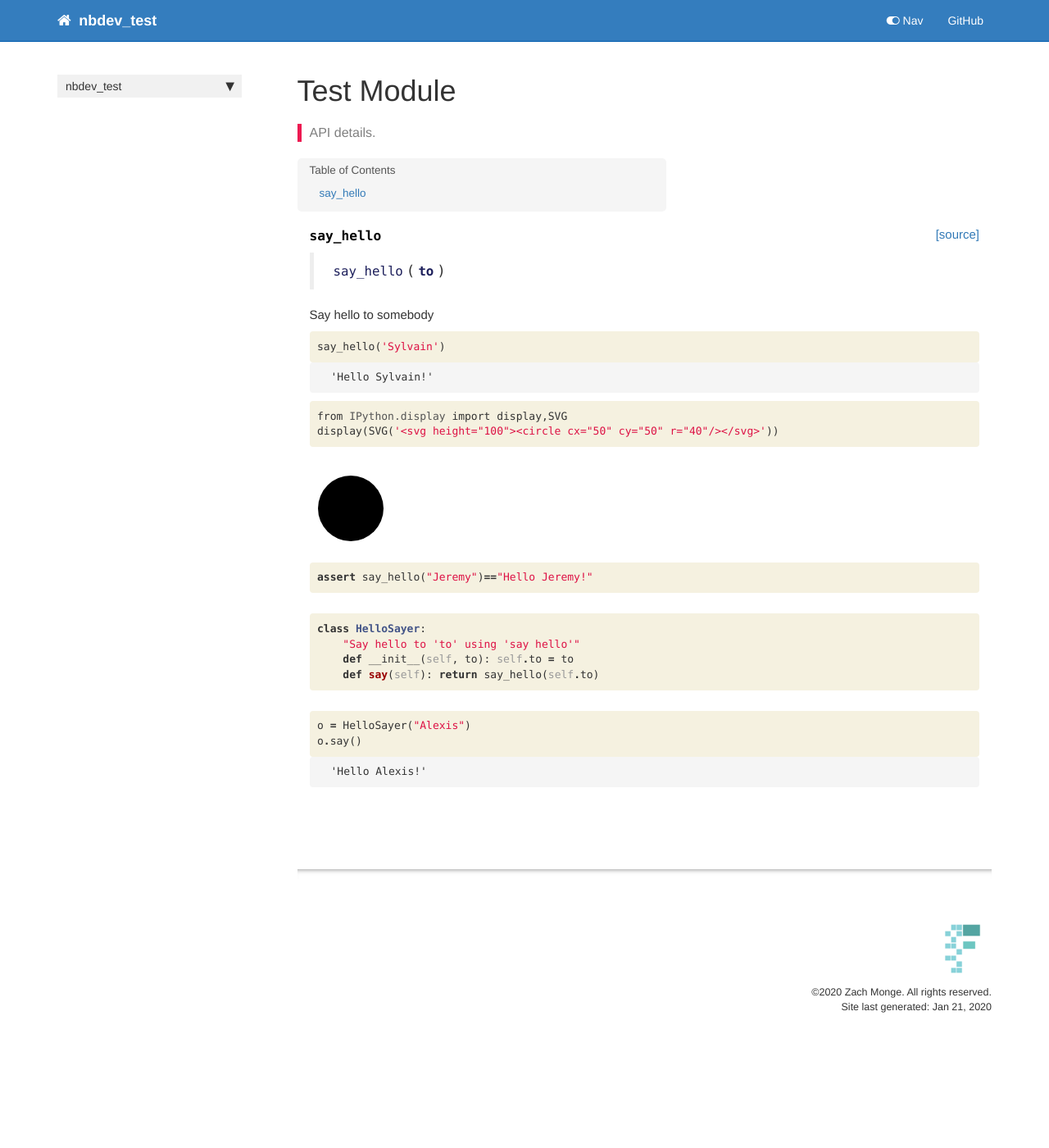
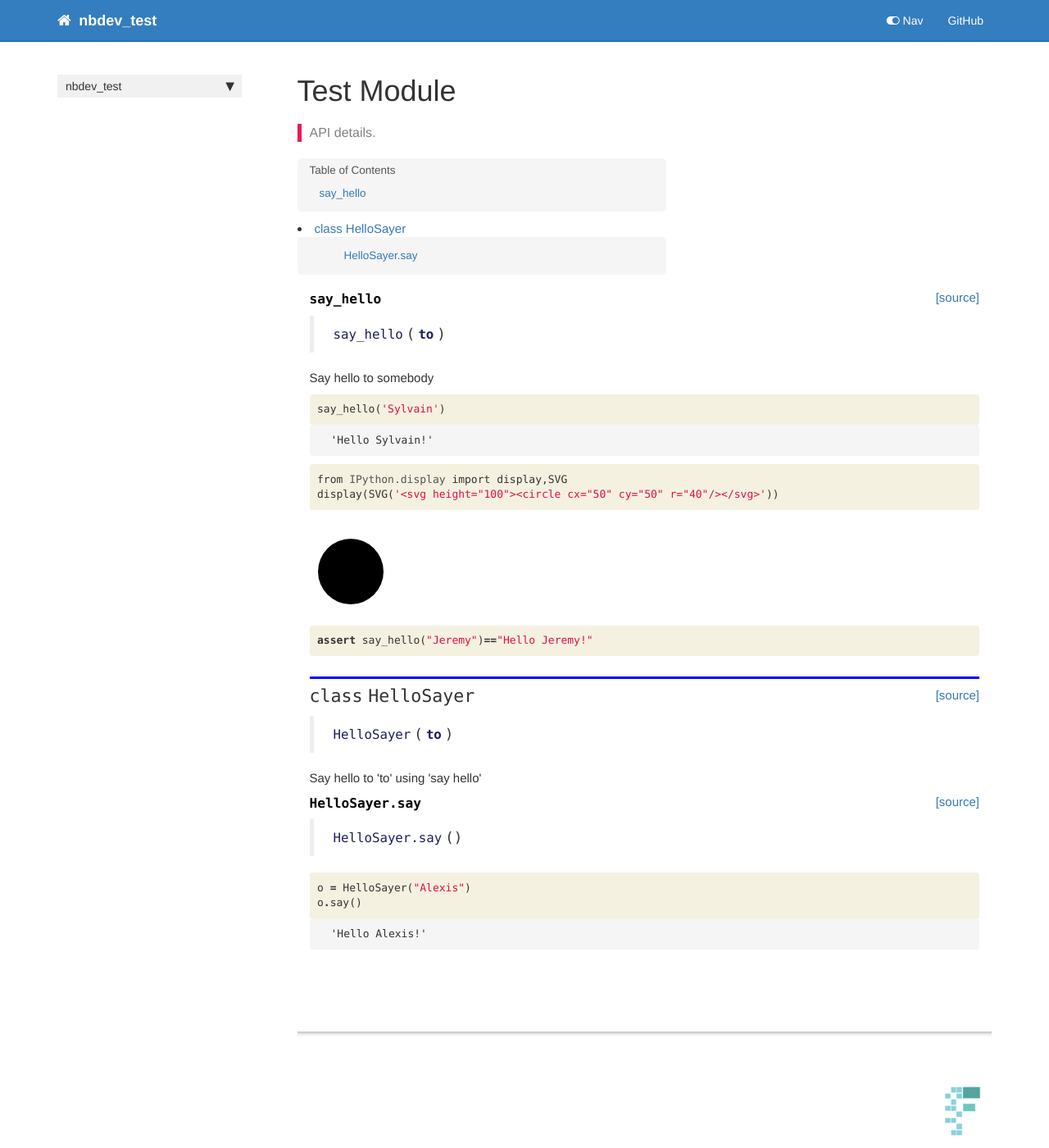
Before and after one commit to zachmonge/nbdev_test, a Jekyll site: the page built from docs/core.html, in a window 1280 px wide and 1400 px high. Shown: the whole window at 82% size. Built offline with Jekyll 4.4.1, drawn with Linux system fonts in a browser that asks for light colours; nearby versions of some CDN libraries; comment, search, counter and statistics services are not loaded.

Commit message:
Add docs again

```diff
--- a/docs/core.html
+++ b/docs/core.html
@@ -118,22 +118,47 @@ summary: "API details."
 
 </div>
 <div class="cell border-box-sizing code_cell rendered">
-<div class="input">
 
-<div class="inner_cell">
-    <div class="input_area">
-<div class=" highlight hl-ipython3"><pre><span></span><span class="k">class</span> <span class="nc">HelloSayer</span><span class="p">:</span>
-    <span class="s2">&quot;Say hello to &#39;to&#39; using &#39;say hello&#39;&quot;</span>
-    <span class="k">def</span> <span class="fm">__init__</span><span class="p">(</span><span class="bp">self</span><span class="p">,</span> <span class="n">to</span><span class="p">):</span> <span class="bp">self</span><span class="o">.</span><span class="n">to</span> <span class="o">=</span> <span class="n">to</span>
-    <span class="k">def</span> <span class="nf">say</span><span class="p">(</span><span class="bp">self</span><span class="p">):</span> <span class="k">return</span> <span class="n">say_hello</span><span class="p">(</span><span class="bp">self</span><span class="o">.</span><span class="n">to</span><span class="p">)</span>
-</pre></div>
+</div>
+<div class="cell border-box-sizing code_cell rendered">
 
-    </div>
+<div class="output_wrapper">
+<div class="output">
+
+<div class="output_area">
+
+
+<div class="output_markdown rendered_html output_subarea ">
+<h2 id="HelloSayer" class="doc_header"><code>class</code> <code>HelloSayer</code><a href="https://github.com/zachmonge/nbdev_test/tree/master/nbdev_test/core.py#L11" class="source_link" style="float:right">[source]</a></h2><blockquote><p><code>HelloSayer</code>(<strong><code>to</code></strong>)</p>
+</blockquote>
+<p>Say hello to 'to' using 'say hello'</p>
+
+</div>
+
+</div>
+
 </div>
 </div>
 
 </div>
 <div class="cell border-box-sizing code_cell rendered">
+
+<div class="output_wrapper">
+<div class="output">
+
+<div class="output_area">
+
+
+<div class="output_markdown rendered_html output_subarea ">
+<h4 id="HelloSayer.say" class="doc_header"><code>HelloSayer.say</code><a href="https://github.com/zachmonge/nbdev_test/tree/master/nbdev_test/core.py#L14" class="source_link" style="float:right">[source]</a></h4><blockquote><p><code>HelloSayer.say</code>()</p>
+</blockquote>
+
+</div>
+
+</div>
+
+</div>
+</div>
 
 </div>
 <div class="cell border-box-sizing code_cell rendered">
--- a/nbdev_test/_nbdev.py
+++ b/nbdev_test/_nbdev.py
@@ -2,7 +2,8 @@
 
 __all__ = ["index", "modules", "custom_doc_links", "git_url"]
 
-index = {"say_hello": "00_core.ipynb"}
+index = {"say_hello": "00_core.ipynb",
+         "HelloSayer": "00_core.ipynb"}
 
 modules = ["core.py"]
 
```
Also changed, not shown: nbdev_test/core.py (+7 -1 lines), 1 other file.
